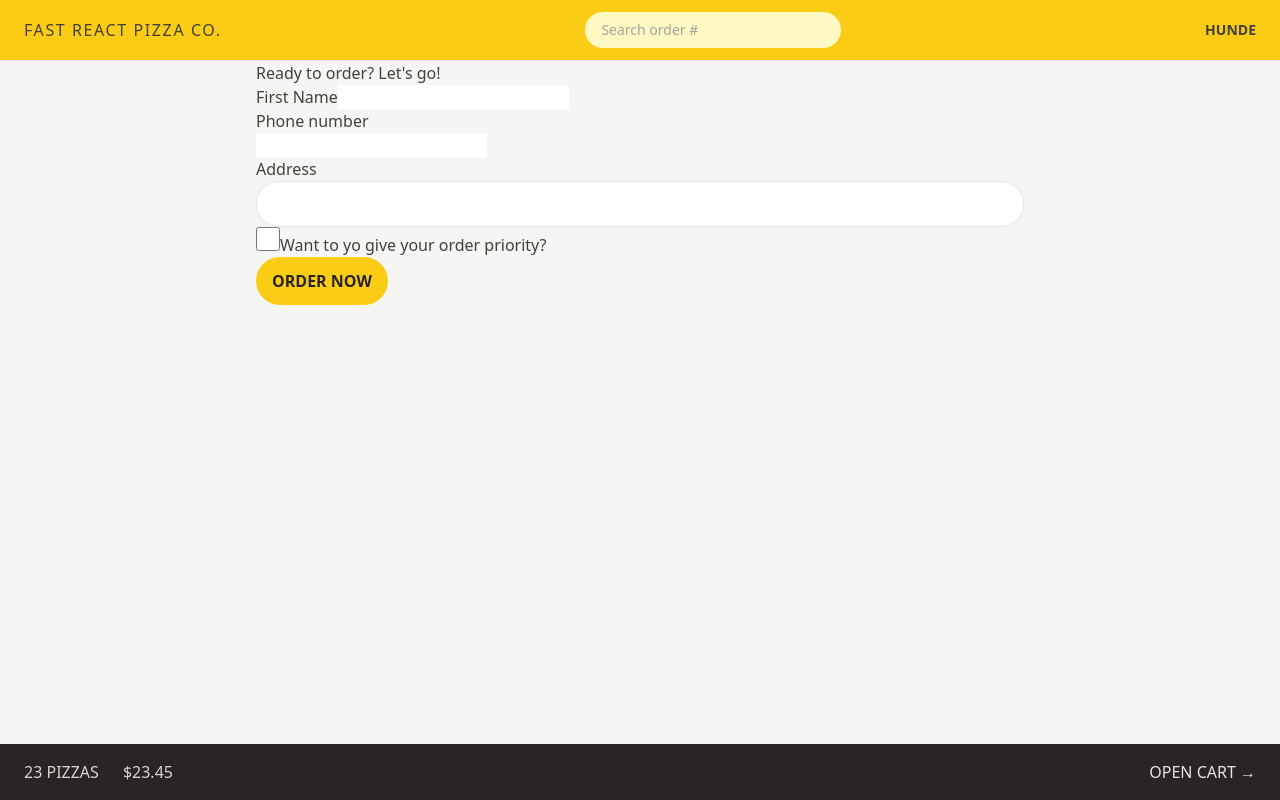
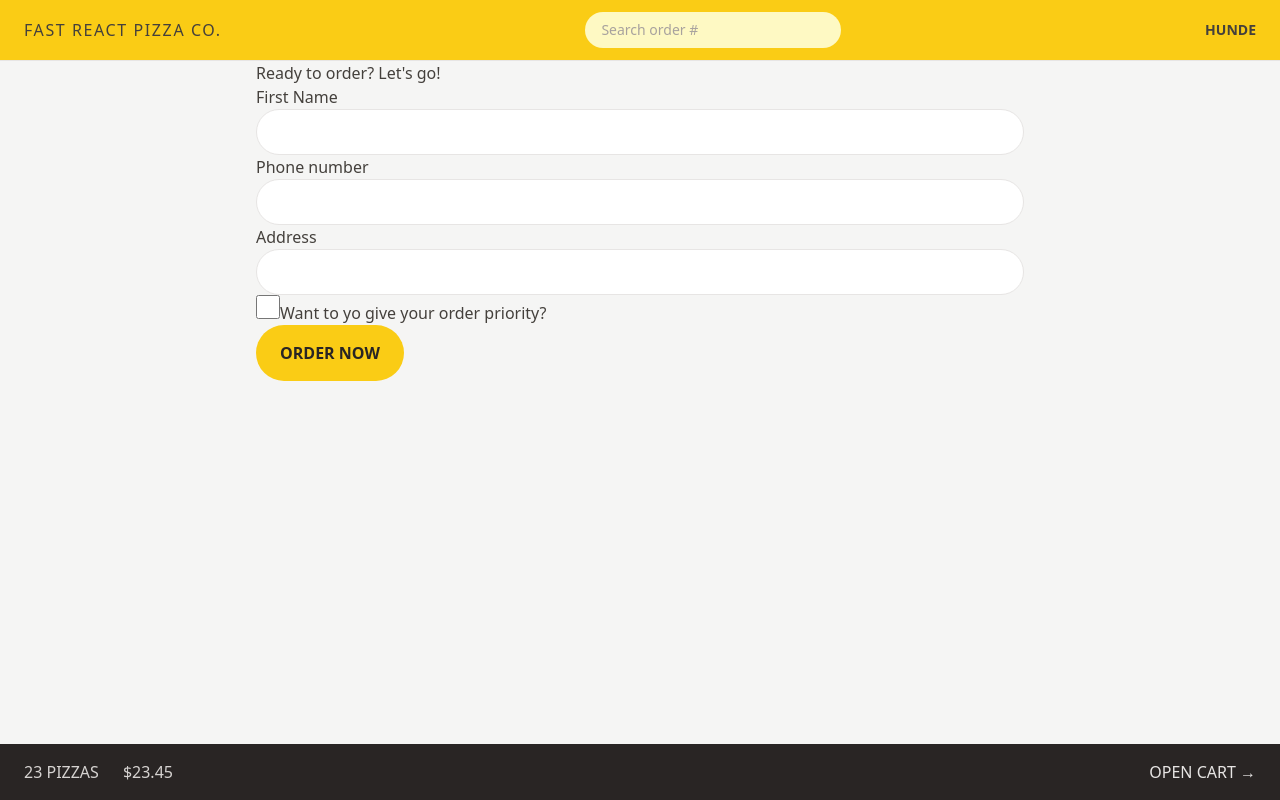
Before and after one commit to hunde51/fast-react-pizza-co., a React (Vite) app: page /order/new in a window 1280 px wide. Built offline with nearby package versions, Linux system fonts and the light colour scheme.

Commit message:
feat: implement reusable Button and LinkButton components, update cart and order forms

```diff
--- a/src/features/cart/Cart.jsx
+++ b/src/features/cart/Cart.jsx
@@ -1,4 +1,6 @@
 import { Link } from 'react-router-dom';
+import LinkButton from '../../ui/LinkButton';
+import Button from '../../ui/Button';
 
 const fakeCart = [
   {
@@ -29,12 +31,14 @@
 
   return (
     <div>
-      <Link to="/menu" className='text-sm text-blue-600 hover:text-blue-700 hover:underline '>&larr; Back to menu</Link>
+      <LinkButton to='/menu'>
+        &larr; Back to menu
+      </LinkButton>
 
       <h2>Your cart, %NAME%</h2>
 
       <div>
-        <Link to="/order/new">Order pizzas</Link>
+        <Button to="/order/new">Order pizzas</Button>
         <button>Clear cart</button>
       </div>
     </div>
--- a/src/features/order/CreateOrder.jsx
+++ b/src/features/order/CreateOrder.jsx
@@ -1,6 +1,7 @@
 import { useState } from "react";
 import { Form, redirect, useActionData, useNavigation } from "react-router-dom";
 import { createOrder } from "../../services/apiRestaurant";
+import Button from "../../ui/Button";
 
 // https://uibakery.io/regex-library/phone-number
 const isValidPhone = (str) =>
@@ -48,13 +49,13 @@
       <Form method="POST">
         <div>
           <label>First Name</label>
-          <input type="text" name="customer" required />
+          <input className="input" type="text" name="customer" required />
         </div>
 
         <div>
           <label>Phone number</label>
           <div>
-            <input type="tel" name="phone" required />
+            <input className="input" type="tel" name="phone" required />
           </div>
           {/* {formErrors?.phone && <p>{formErrors.Phone}</p>} */}
           {formErrors?.phone && <p>{formErrors.phone}</p>}
@@ -63,7 +64,7 @@
         <div>
           <label>Address</label>
           <div>
-            <input className="w-full rounded-full border border-stone-200 px-4 py-2 text-sm transition-all duration-300 placeholder:text-stone-400 focus:outline-none focus:ring focus:ring-yellow-400 md:px-6 md:py-3 " type="text" name="address" required />
+            <input className="input" type="text" name="address" required />
           </div>
         </div>
 
@@ -80,9 +81,9 @@
 
         <div>
           <input type="hidden" name="cart" value={JSON.stringify(cart)} />
-          <button disabled={isSubmitting} className="bg-yellow-400 uppercase font-semibold text-stone-800 py-3 px-4 inline-block rounded-full hover:bg-yellow-300 transition-colors duration-300 focus:outline-none focus:ring focus:ring-yellow-300 focus:bg-yellow-300 focus:ring-offset-2   disabled:curser-not-allowed">
+          <Button disabled={isSubmitting} >
             {isSubmitting ? "Placing order..." : "Order now"}
-          </button>
+          </Button>
         </div>
       </Form>
     </div>
--- a/src/features/user/CreateUser.jsx
+++ b/src/features/user/CreateUser.jsx
@@ -1,4 +1,5 @@
 import { useState } from 'react';
+import Button from '../../ui/Button';
 
 function CreateUser() {
   const [username, setUsername] = useState('');
@@ -17,12 +18,12 @@
         placeholder="Your full name"
         value={username}
         onChange={(e) => setUsername(e.target.value)}
-        className="w-72"
+        className="input w-72 mb-8"
       />
 
       {username !== '' && (
         <div>
-          <button>Start ordering</button>
+          <Button>Start ordering</Button>
         </div>
       )}
     </form>
--- a/src/index.css
+++ b/src/index.css
@@ -2,19 +2,9 @@
 @tailwind components;
 @tailwind utilities;
 
-/* body {
-  font-family: system-ui, -apple-system, BlinkMacSystemFont, 'Segoe UI', Roboto,
-    Oxygen, Ubuntu, Cantarell, 'Open Sans', 'Helvetica Neue', sans-serif;
-  background-color: #f7f7f7;
-  color: #444;
-}
-
-.layout {
-  display: grid;
-  grid-template-rows: auto 1fr auto;
-  gap: 32px;
-  height: 100dvh;
-} */
+@layer components{
+ .input{ @apply w-full rounded-full border border-stone-200 px-4 py-2 text-sm transition-all duration-300 placeholder:text-stone-400 focus:outline-none focus:ring focus:ring-yellow-400 md:px-6 md:py-3
+}}
 
 /* https://dev.to/afif/i-made-100-css-loaders-for-your-next-project-4eje */
 .loader {
--- /dev/null
+++ b/src/ui/Button.jsx
@@ -0,0 +1,16 @@
+import { Link } from "react-router-dom"
+import LinkButton from "./LinkButton"
+
+function Button({ children, disabled, to }) {
+    const className = "bg-yellow-400 uppercase font-semibold text-stone-800 py-3 px-4 inline-block rounded-full hover:bg-yellow-300 transition-colors duration-300 focus:outline-none focus:ring focus:ring-yellow-300 focus:bg-yellow-300 focus:ring-offset-2   disabled:curser-not-allowed sm:px-6 sm:py-4";
+
+    if (to) return <Link to={to} className={className}>{children}</Link>
+
+    return (
+        <div disabled={disabled}  className={className}>
+            {children}
+        </div>
+    )
+}
+
+export default Button
--- a/src/ui/Error.jsx
+++ b/src/ui/Error.jsx
@@ -1,14 +1,17 @@
-import { useNavigate, useRouteError } from "react-router-dom";
+import {  useRouteError } from "react-router-dom";
+import LinkButton from "./LinkButton";
 
 function NotFound() {
-  const navigate = useNavigate();
+
   const error = useRouteError();
   return (
     <div>
       <h1>Something went wrong 😢</h1>
       <p>{error.data || error.message}</p>
+      <LinkButton to={-1}>&larr; Go back
+      </LinkButton>
 
-      <button onClick={() => navigate(-1)}>&larr; Go back</button>
+
     </div>
   );
 }
--- /dev/null
+++ b/src/ui/LinkButton.jsx
@@ -0,0 +1,20 @@
+import { Link,  useNavigate } from "react-router-dom"
+
+function LinkButton({ children, to }) {
+    const className = 'text-sm text-blue-600 hover:text-blue-700 hover:underline';
+
+    const navigate = useNavigate();
+
+    if (to === "-1") return <button className={className} onClick={() => navigate(-1)}>
+        {children}
+    </button>
+
+
+    return (
+        <Link to={to} className={className}>{children}</Link>
+    )
+
+
+}
+
+export default LinkButton
```
